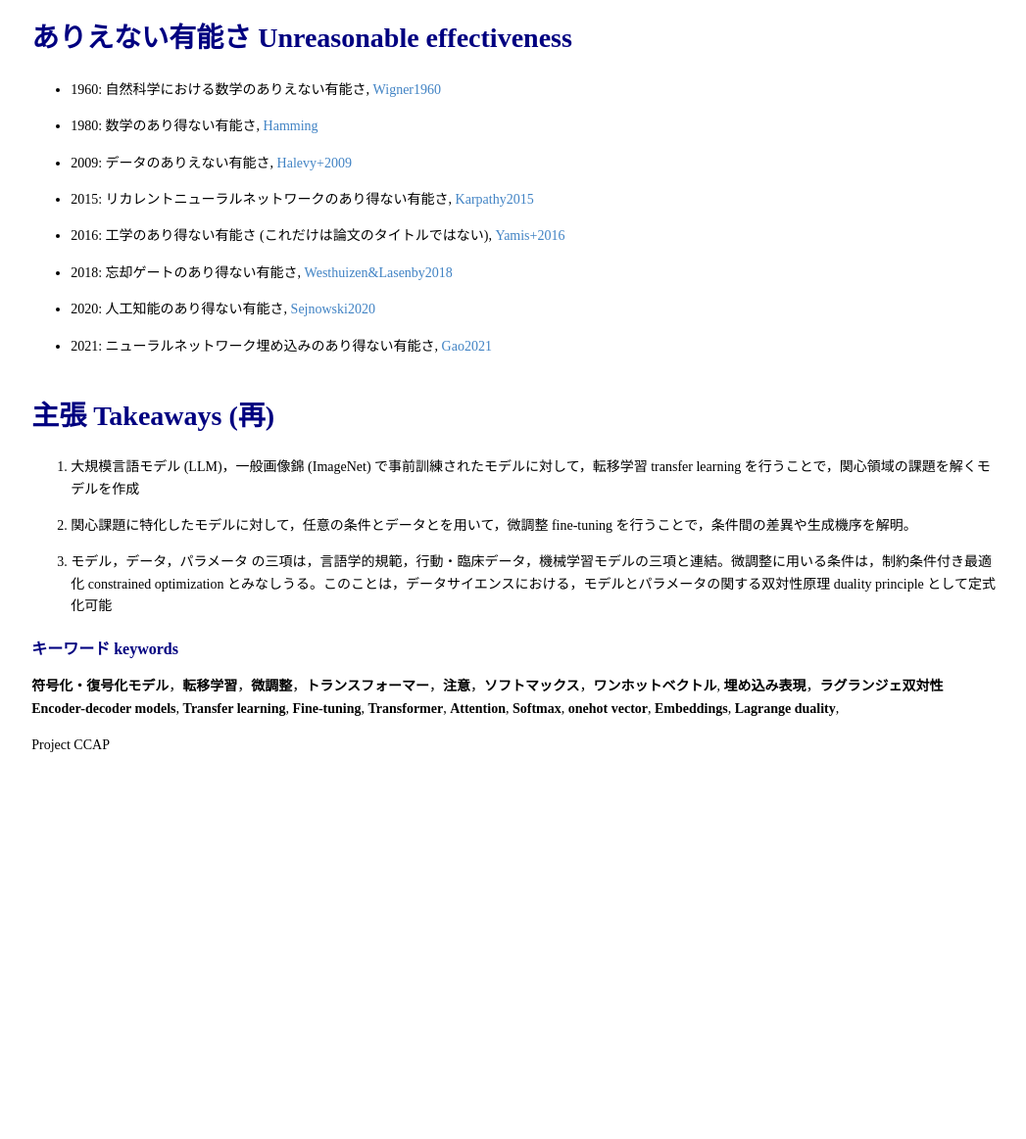
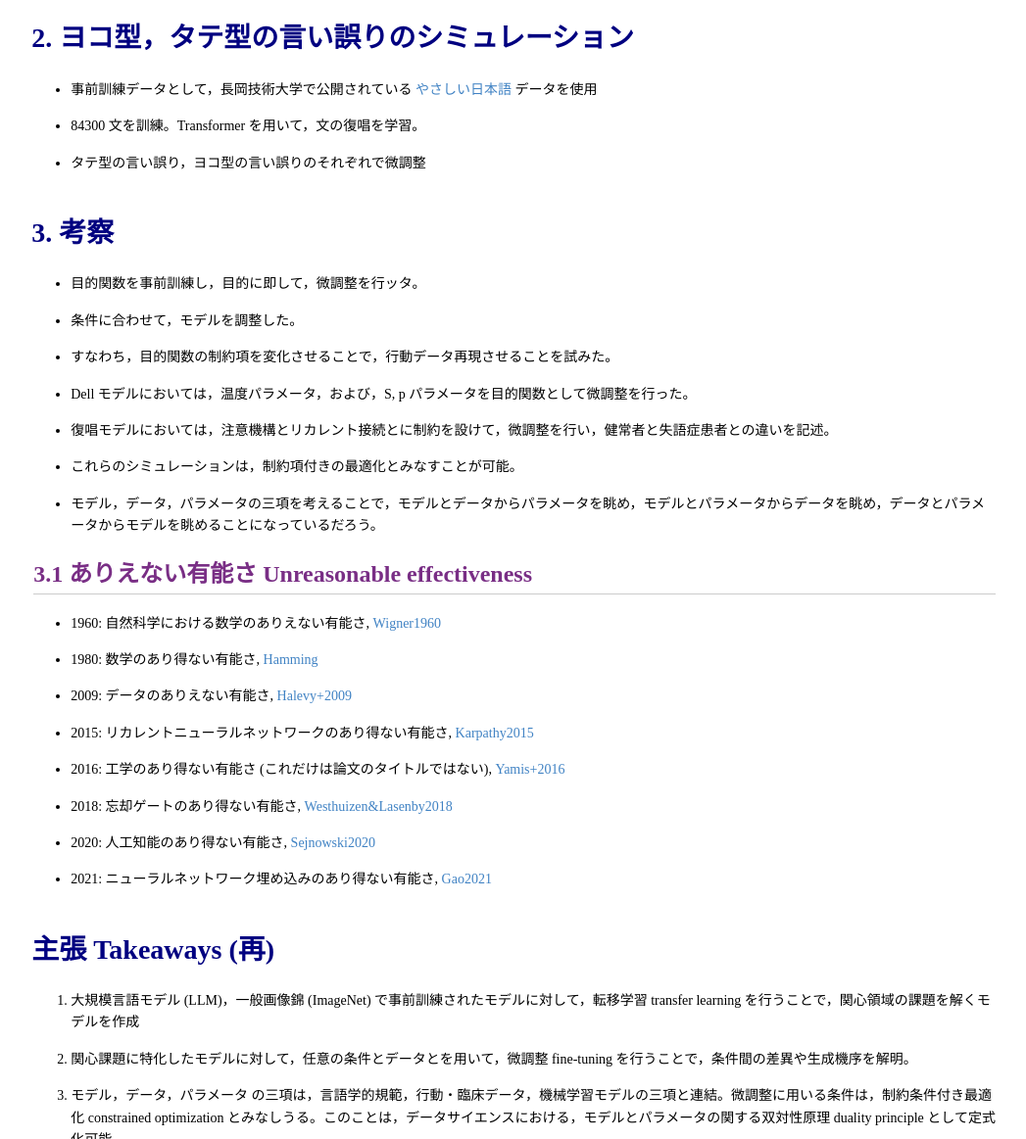
Before and after one commit to project-ccap/project-ccap.github.io, a Jekyll site: the page built from 2023DaSiC/2023asakawa_dasic3.md, in a window 1280 px wide and 1400 px high, scrolled down 5254 px. Shown: the part 237-1400 px from the top of the window at 98% size, without its empty margins (115-1162 px from the left). Built offline with Jekyll 4.4.1, drawn with Linux system fonts in a browser that asks for light colours; before the commit the page ends 6293 px from its top, so only the background shows below that.

Commit message:
Add files via upload

```diff
--- a/2023DaSiC/2023asakawa_dasic3.md
+++ b/2023DaSiC/2023asakawa_dasic3.md
@@ -131,7 +131,26 @@ Accuracy on the outputs on the deliberately bad control model (an unconditioned
 <img src="/figures/2023_1113chihaya_charfreq.svg" width="94%">
 </div>
 
-# ありえない有能さ Unreasonable effectiveness
+
+# 2. ヨコ型，タテ型の言い誤りのシミュレーション
+
+* 事前訓練データとして，長岡技術大学で公開されている [やさしい日本語](http://www4414uj.sakura.ne.jp/Yasanichi/) データを使用
+* 84300 文を訓練。Transformer を用いて，文の復唱を学習。
+* タテ型の言い誤り，ヨコ型の言い誤りのそれぞれで微調整
+
+
+# 3. 考察
+
+* 目的関数を事前訓練し，目的に即して，微調整を行ッタ。
+* 条件に合わせて，モデルを調整した。
+* すなわち，目的関数の制約項を変化させることで，行動データ再現させることを試みた。
+* Dell モデルにおいては，温度パラメータ，および，S, p パラメータを目的関数として微調整を行った。
+* 復唱モデルにおいては，注意機構とリカレント接続とに制約を設けて，微調整を行い，健常者と失語症患者との違いを記述。
+* これらのシミュレーションは，制約項付きの最適化とみなすことが可能。
+* モデル，データ，パラメータの三項を考えることで，モデルとデータからパラメータを眺め，モデルとパラメータからデータを眺め，データとパラメータからモデルを眺めることになっているだろう。
+
+
+## 3.1 ありえない有能さ Unreasonable effectiveness
 
 * 1960: 自然科学における数学のありえない有能さ, [Wigner1960](https://www.maths.ed.ac.uk/~v1ranick/papers/wigner.pdf){:target="_blank"}
 * 1980: 数学のあり得ない有能さ, [Hamming](https://math.dartmouth.edu/~matc/MathDrama/reading/Hamming.html){:target="_blank"}
```
